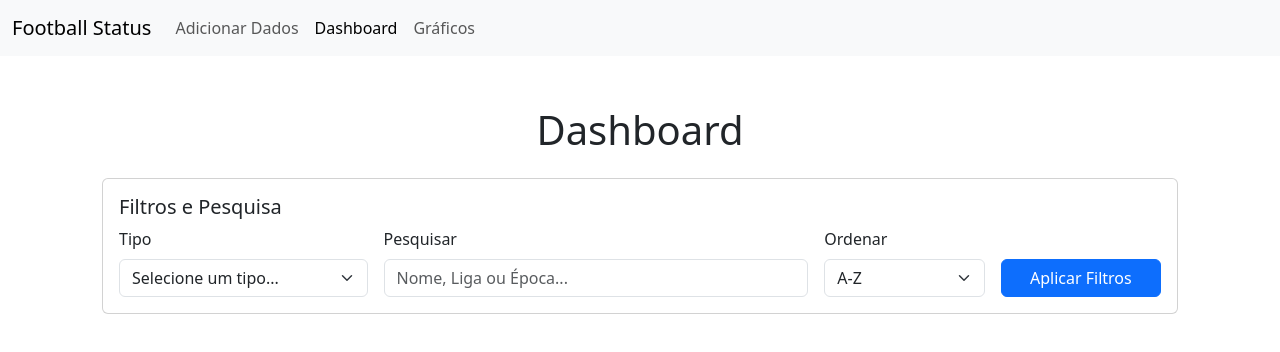
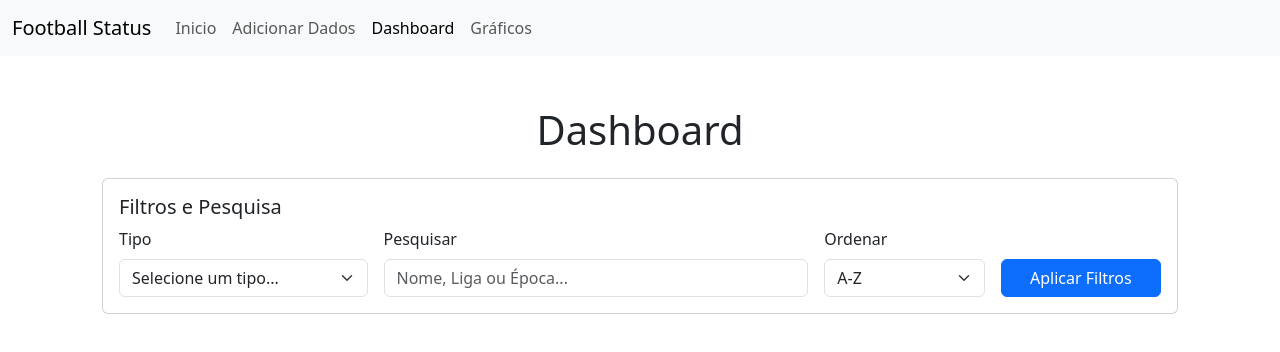
Before and after one commit to 19SanIker95/footballstatus, a plain HTML site: page footballdashboard.html in a window 1280 px wide. Drawn offline with Linux system fonts and the light colour scheme; a script that the page names is missing.

Commit message:
Add files via upload

```diff
--- a/footballdashboard.html
+++ b/footballdashboard.html
@@ -22,6 +22,9 @@
         </button>
         <div class="collapse navbar-collapse" id="navbarNav">
           <ul class="navbar-nav">
+            <li class="nav-item">
+              <a class="nav-link" href="index.html">Inicio</a>
+            </li>
             <li class="nav-item">
               <a class="nav-link" href="footballstatus.html">Adicionar Dados</a>
             </li>
```
Also changed, not shown: footballstatus.html (+3 -0 lines), graficosstatus.html (+3 -0 lines).
